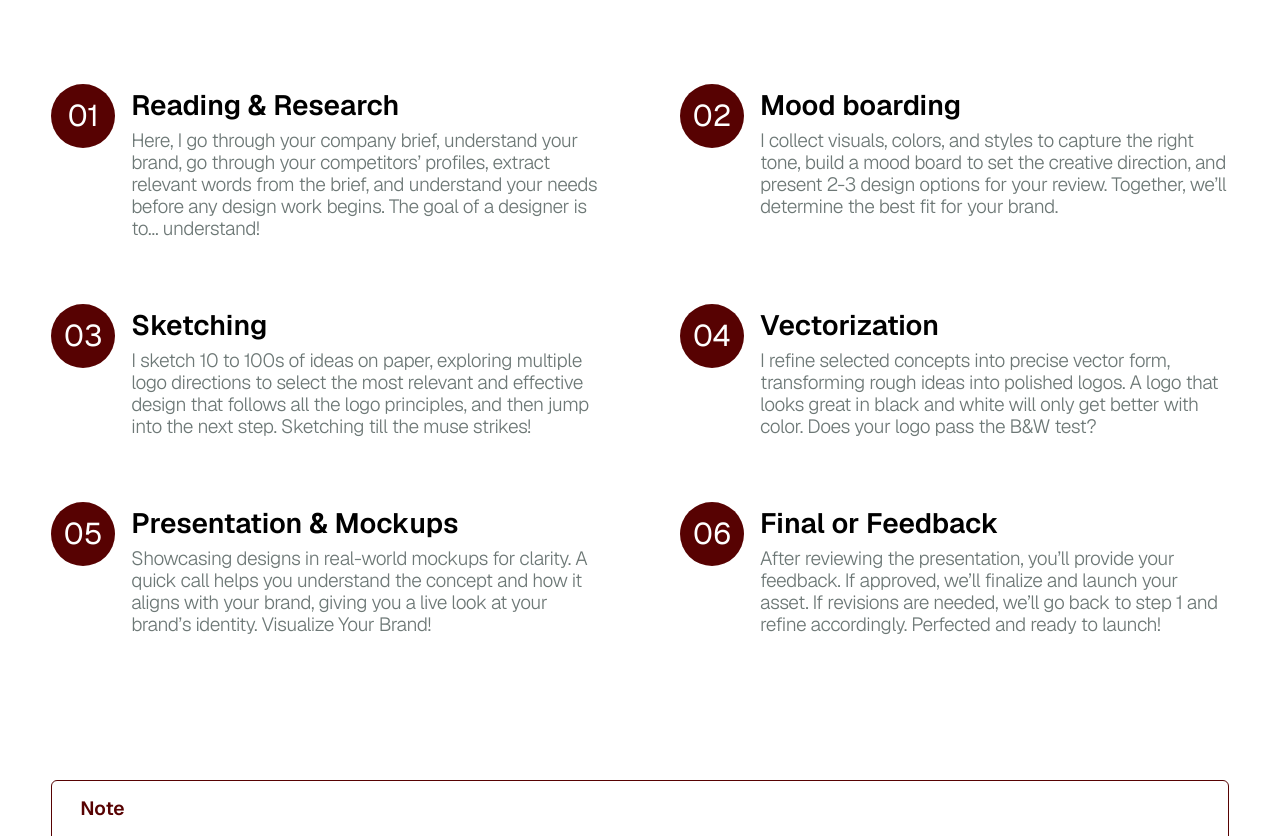
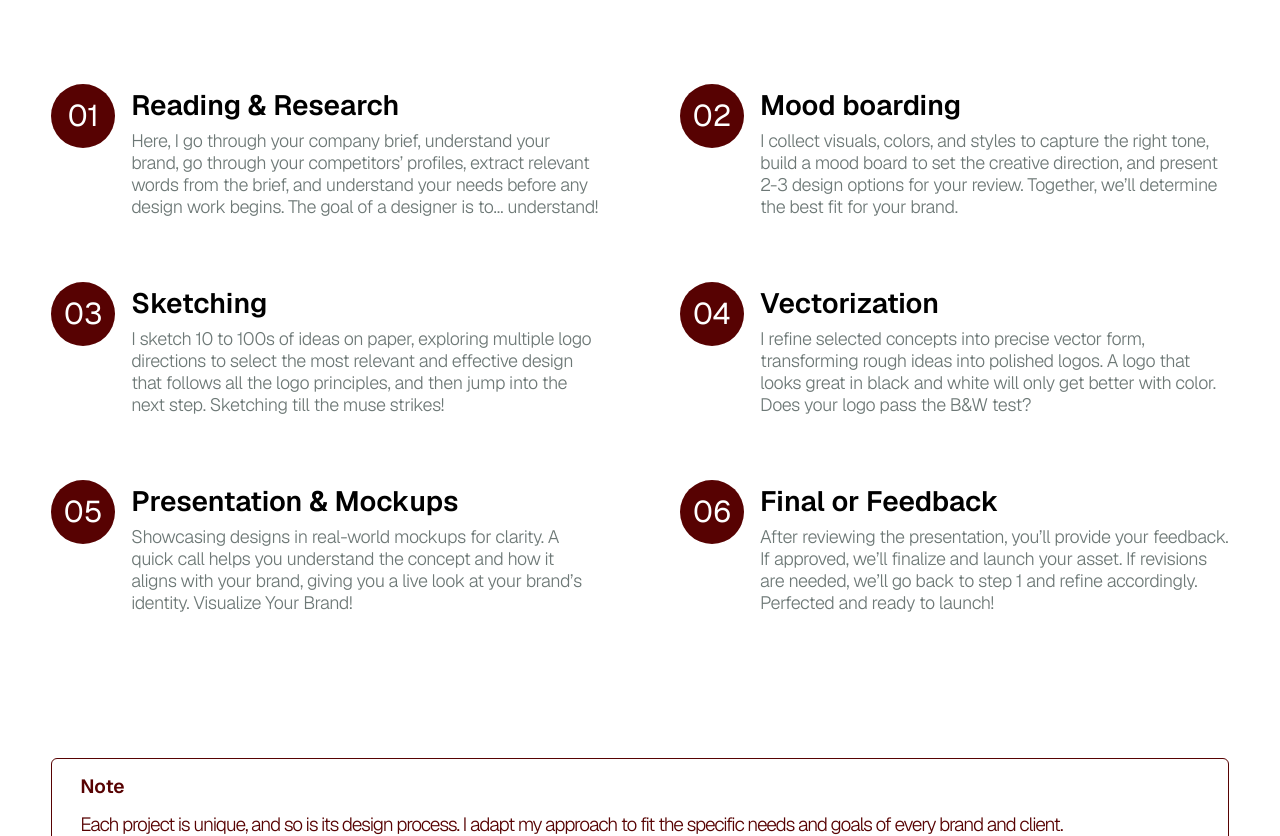
Before and after one commit to nrmcodes22/Dees, a Next.js app: page /process in a window 1280 px wide. Shown: the part 743-1579 px from the top of the page. Built offline with nearby package versions, Linux system fonts and the light colour scheme.

Commit message:
process page

```diff
--- a/process_page/process2.jsx
+++ b/process_page/process2.jsx
@@ -153,7 +153,7 @@ export default function Process() {
               <h3 className="font-semibold text-[clamp(18px,2.2vw,28px)] text-black mb-1">
                 {step.title}
               </h3>
-              <p className="text-[#6D7876] text-[clamp(18px,1.5vw,22px)]  tracking-tight leading-[clamp(18px,2vw,22px)] font-[300]">
+              <p className="text-[#6D7876] text-[clamp(18px,1vw,22px)]  tracking-tight leading-[clamp(18px,2vw,22px)] font-[300]">
                 {step.description}
               </p>
             </div>
```
